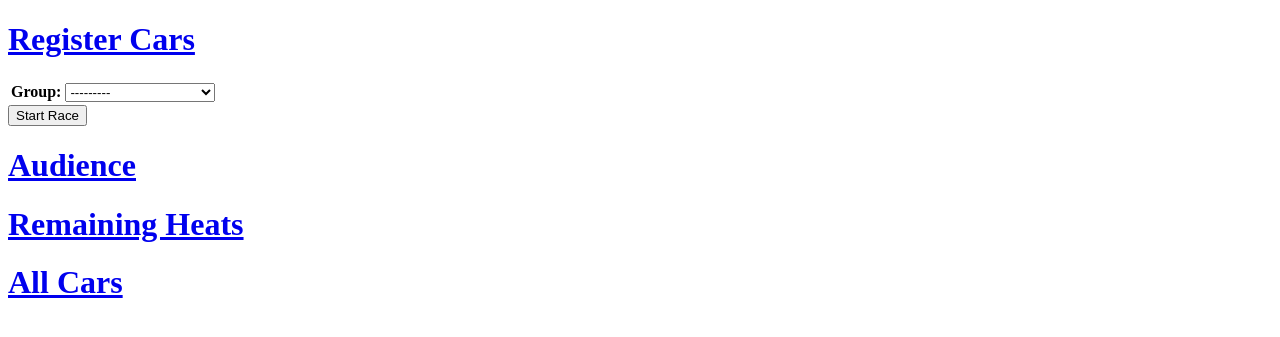
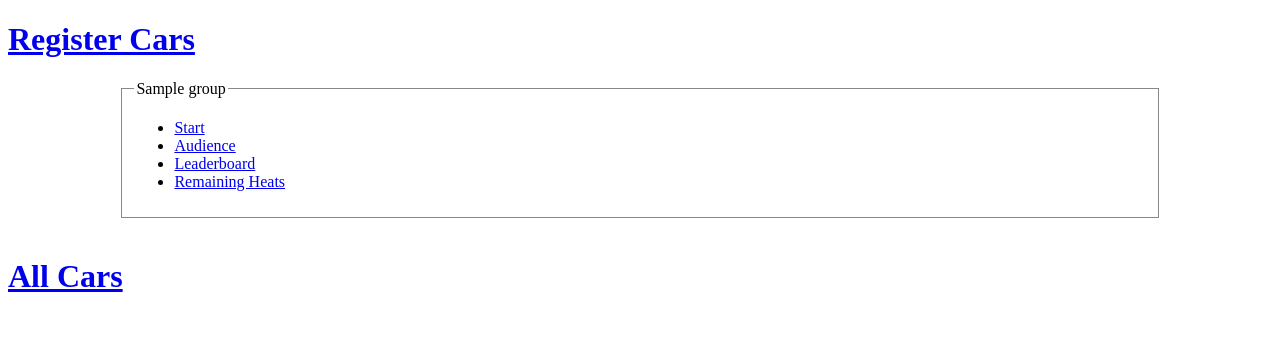
Before and after one commit to alan412/derby, a Django app: page /derby/ in a window 1280 px wide. Shown: the top 337 px of the page. Run offline with Django 3.2, Linux system fonts and the light colour scheme; tables that the repository leaves empty hold one stand-in row (values such as "Sample post").

Commit message:
Move main to have groups

```diff
--- a/derby/static/derby/style.css
+++ b/derby/static/derby/style.css
@@ -12,6 +12,11 @@ h1.center-title{
 h1.LeaderboardTitle{
     text-align: center;
     text-shadow: 10px;
+}
+
+fieldset.group{
+    width: 80%;
+    margin:auto;
 }
 
 .column {
--- a/derby/templates/derby/main.html
+++ b/derby/templates/derby/main.html
@@ -3,15 +3,19 @@
 {% block content %}
 
 <H1><A HREF="register">Register Cars</A></H1>
-<form action="start" method="POST" enctype="multipart/form-data">
-    {% csrf_token %}
-    <table>
-        {{ form.as_table }}
-    </table>
-    <input type="submit" value="Start Race">
-</form>
-<H1><A HREF="audience">Audience</A></H1>
-<H1><A HREF="remainingHeats">Remaining Heats</A></H1>
+
+{% for group in groups %}
+<fieldset class="group" style="border: 1px {{group.color}} solid;">
+   <legend>{{group.name}}</legend>
+   <UL>
+      <LI><A HREF="{{group.id}}/start/">Start</A></LI>
+      <LI><A HREF="{{group.id}}/audience/">Audience</A></LI>
+      <LI><A HREF="{{group.id}}/leaderboard/">Leaderboard</A></LI>
+      <LI><A HREF="{{group.id}}/remainingHeats/">Remaining Heats</A></LI>
+   </UL>
+</fieldset><br/>
+{% endfor %}
+
 <H1><A HREF="allCars">All Cars</A></H1>
 
 {% endblock %}
--- a/derby/views.py
+++ b/derby/views.py
@@ -35,7 +35,7 @@ def register(request):
 
 
 def main(request):
-    context = {'form': SelectGroupForm()}
+    context = {'groups': Group.objects.all()}
     return render(request, "derby/main.html", context)
 
 
```
